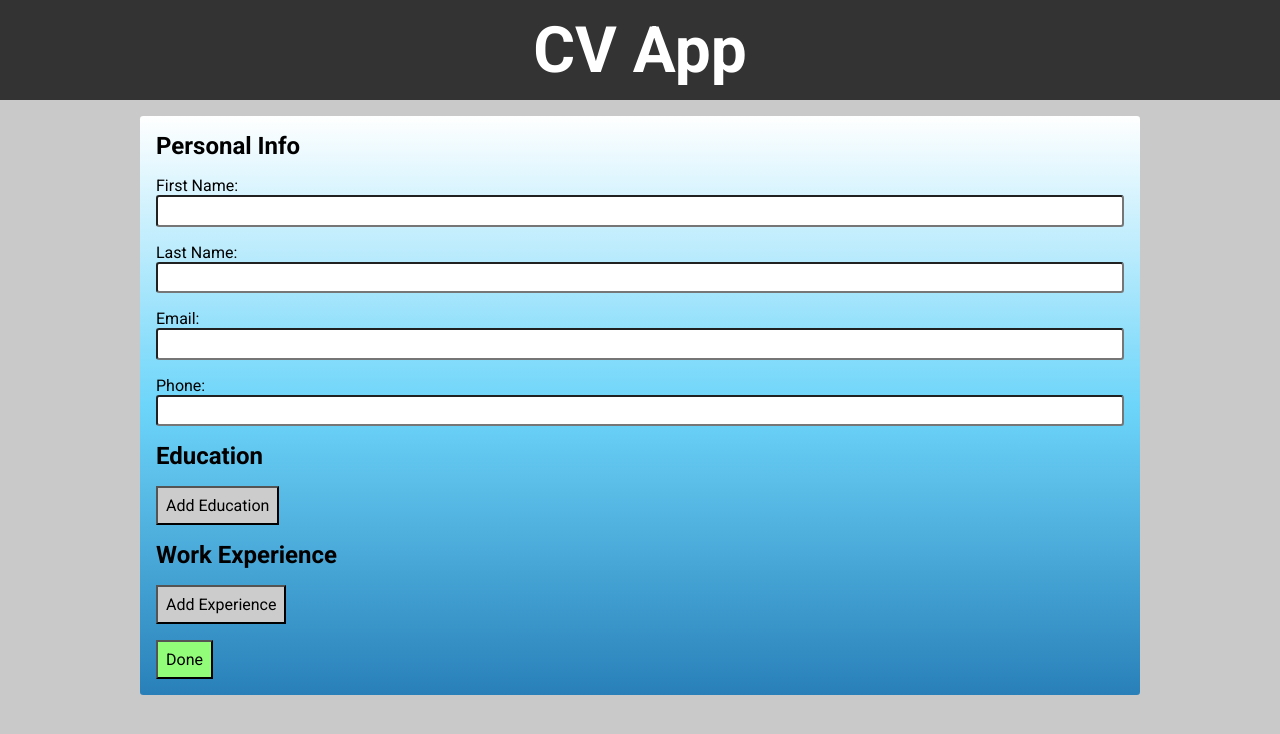
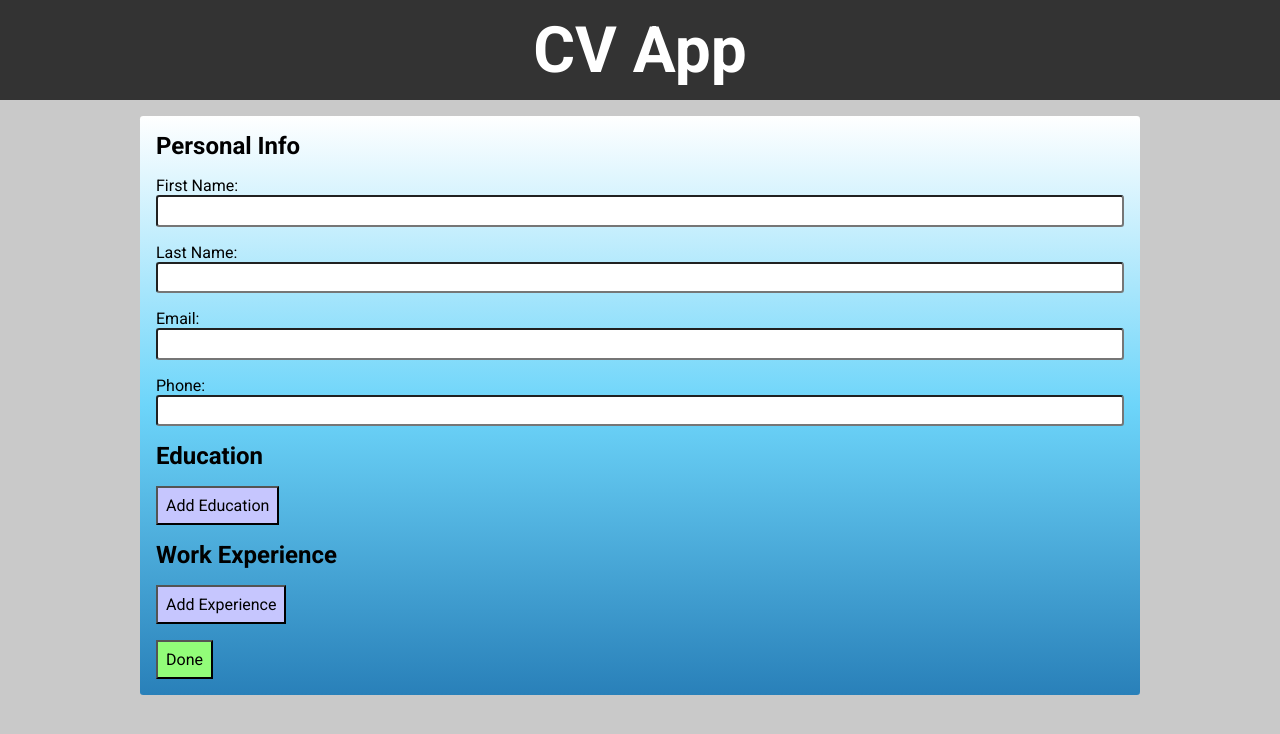
Before and after one commit to aptoivonen/cv-project, a React (Create React App) app: page / in a window 1280 px wide. Shown: the top 734 px of the page. Built offline with nearby package versions, Linux system fonts and the light colour scheme.

Commit message:
Fix Button style bug

```diff
--- a/src/components/Button.css
+++ b/src/components/Button.css
@@ -1,6 +1,4 @@
 .btn {
-  --background-color: #ccc;
-  --hover-background-color: #aaa;
   padding: 0.5rem;
   background: var(--background-color);
   font: inherit;
```
